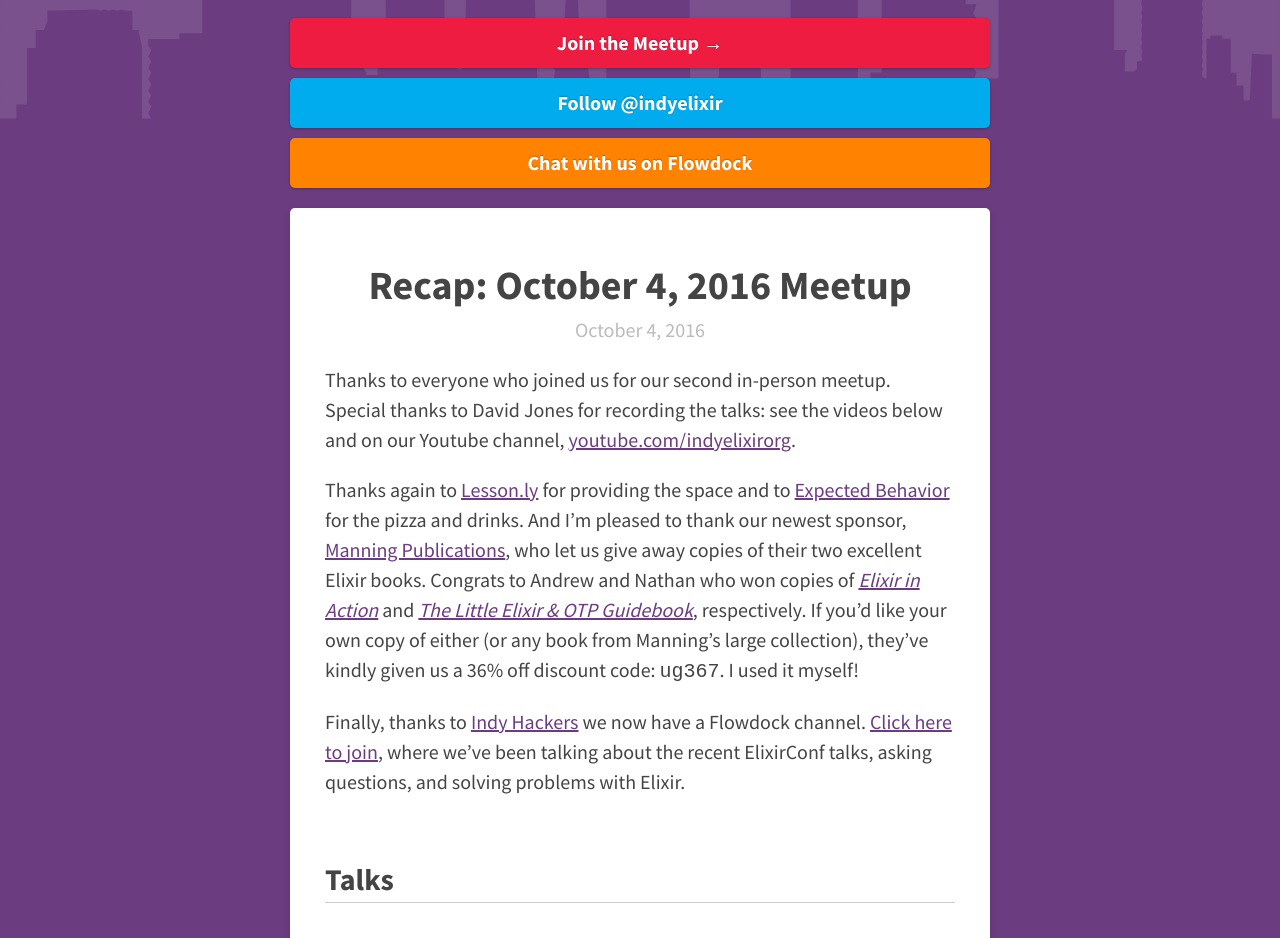
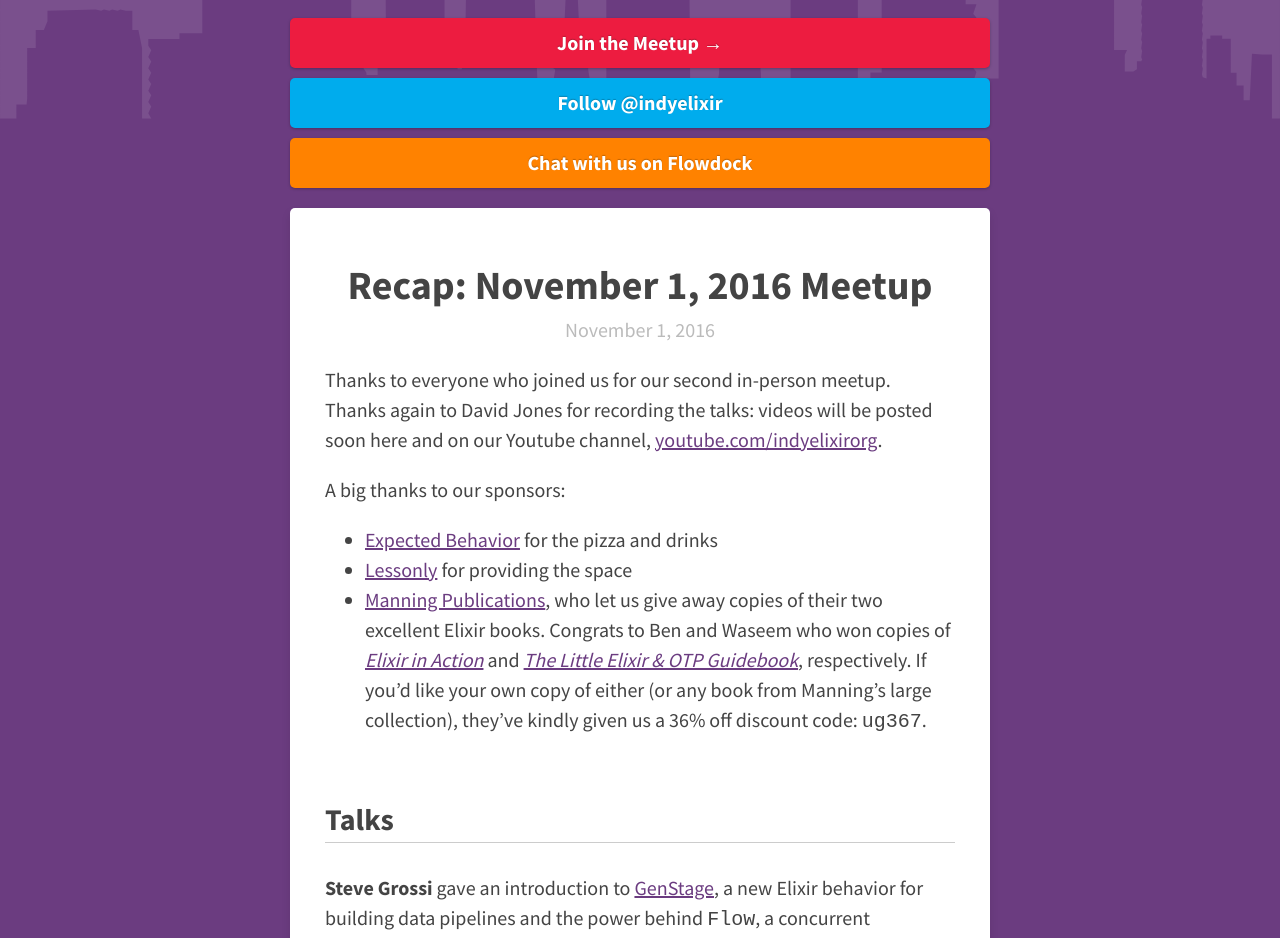
Before and after one commit to indyelixir/indyelixir.github.io, a Jekyll site: the page built from index.html, in a window 1280 px wide and 1400 px high, scrolled down 318 px. Shown: the top 938 px of the window. Built offline with Jekyll 4.4.1, drawn with Linux system fonts in a browser that asks for light colours; the list of posts is cut into pages by our own code; comment, search, counter and statistics services are not loaded; some of the changed text lies outside the part shown.

Commit message:
November 1 recap
and we changed our name from Lesson.ly to Lessonly

```diff
--- a/_posts/2016-09-06-recap-september-6-2016.markdown
+++ b/_posts/2016-09-06-recap-september-6-2016.markdown
@@ -3,7 +3,7 @@
 date: 2016-09-06 011:12 UTC
 ---
 
-Thanks to all who came out for our first in-person meetup! And thanks especially to [Lesson.ly](http://www.lessonly.com) for providing the space and to [Expected Behavior](http://www.expectedbehavior.com/) for providing the pizza and drinks.
+Thanks to all who came out for our first in-person meetup! And thanks especially to [Lessonly](http://www.lessonly.com) for providing the space and to [Expected Behavior](http://www.expectedbehavior.com/) for providing the pizza and drinks.
 
 **Scott Johnson** kicked things off with a report from [ElixirConf 2016](http://www.elixirconf.com/), which just wrapped up last week. (Keep an eye on [this page](http://confreaks.tv/events/elixirconf2016) where the ElixirConf talks will be posted soon.) Scott was impressed with the level of maturity of many Elixir projects, though deployment can still be a challenge. And he noted how Phoenix is extremely powerful but still finding its place, moving away from “Rails for Elixir” and towards things like service discovery with Presence. Also, everyone was really nice.
 
--- a/_posts/2016-10-04-recap-october-4-2016.markdown
+++ b/_posts/2016-10-04-recap-october-4-2016.markdown
@@ -5,7 +5,7 @@
 
 Thanks to everyone who joined us for our second in-person meetup. Special thanks to David Jones for recording the talks: see the videos below and on our Youtube channel, [youtube.com/indyelixirorg](https://www.youtube.com/indyelixirorg).
 
-Thanks again to [Lesson.ly](http://www.lessonly.com) for providing the space and to [Expected Behavior](http://www.expectedbehavior.com/) for the pizza and drinks. And I’m pleased to thank our newest sponsor, [Manning Publications](https://www.manning.com/), who let us give away copies of their two excellent Elixir books. Congrats to Andrew and Nathan who won copies of [*Elixir in Action*](https://www.manning.com/books/elixir-in-action) and [*The Little Elixir & OTP Guidebook*](https://www.manning.com/books/the-little-elixir-and-otp-guidebook), respectively. If you’d like your own copy of either (or any book from Manning’s large collection), they’ve kindly given us a 36% off discount code: `ug367`. I used it myself!
+Thanks again to [Lessonly](http://www.lessonly.com) for providing the space and to [Expected Behavior](http://www.expectedbehavior.com/) for the pizza and drinks. And I’m pleased to thank our newest sponsor, [Manning Publications](https://www.manning.com/), who let us give away copies of their two excellent Elixir books. Congrats to Andrew and Nathan who won copies of [*Elixir in Action*](https://www.manning.com/books/elixir-in-action) and [*The Little Elixir & OTP Guidebook*](https://www.manning.com/books/the-little-elixir-and-otp-guidebook), respectively. If you’d like your own copy of either (or any book from Manning’s large collection), they’ve kindly given us a 36% off discount code: `ug367`. I used it myself!
 
 Finally, thanks to [Indy Hackers](http://indyhackers.org/) we now have a Flowdock channel. [Click here to join](https://www.flowdock.com/invitations/95b9dce6c4946f9940ee17df43c27d06c0da5615), where we’ve been talking about the recent ElixirConf talks, asking questions, and solving problems with Elixir.
 
--- /dev/null
+++ b/_posts/2016-11-01-recap-november-1-2016-meetup.markdown
@@ -0,0 +1,35 @@
+---
+title: "Recap: November 1, 2016 Meetup"
+date: 2016-11-01 012:01 UTC
+---
+
+Thanks to everyone who joined us for our second in-person meetup. Thanks again to David Jones for recording the talks: videos will be posted soon here and on our Youtube channel, [youtube.com/indyelixirorg](https://www.youtube.com/indyelixirorg).
+
+A big thanks to our sponsors:
+
+- [Expected Behavior](http://www.expectedbehavior.com/) for the pizza and drinks
+- [Lessonly](http://www.lessonly.com) for providing the space
+- [Manning Publications](https://www.manning.com/), who let us give away copies of their two excellent Elixir books. Congrats to Ben and Waseem who won copies of [*Elixir in Action*](https://www.manning.com/books/elixir-in-action) and [*The Little Elixir & OTP Guidebook*](https://www.manning.com/books/the-little-elixir-and-otp-guidebook), respectively. If you’d like your own copy of either (or any book from Manning’s large collection), they’ve kindly given us a 36% off discount code: `ug367`.
+
+## Talks
+
+**Steve Grossi** gave an introduction to [GenStage](https://hexdocs.pm/gen_stage/Experimental.GenStage.html), a new Elixir behavior for building data pipelines and the power behind `Flow`, a concurrent successor to `Stream` coming soon. Links:
+
+- [“All The World’s a GenStage”](http://work.stevegrossi.com/talks/all-the-worlds-a-gen-stage/) (slides)
+- <https://github.com/stevegrossi/lumberjack> (example repo)
+
+**John Daily** gave a fantastic talk “Erlang, or How I Learned to Stop Worrying and Let Things Fail”, explaining the historical and theoretical foundations of Erlang and the BEAM. Links:
+
+- <http://learnyousomeerlang.com>
+- <http://tinyurl.com/mw-erlang>
+- <http://worrydream.com/TheFutureOfProgramming>
+
+You can see John give this talk at Midwest.io in 2014:
+
+<figure>
+  <div class="FlexVideo">
+    <iframe width="560" height="315" src="https://www.youtube.com/embed/E18shi1qIHU" frameborder="0" allowfullscreen></iframe>
+  </div>
+</figure>
+
+Hope to see you next month on [December 6, 2016](http://www.meetup.com/indyelixir/events/234972007/)! We’re looking for another speaker—[let me know](mailto:hello@indyelixir.org) if you’re interested.
```
